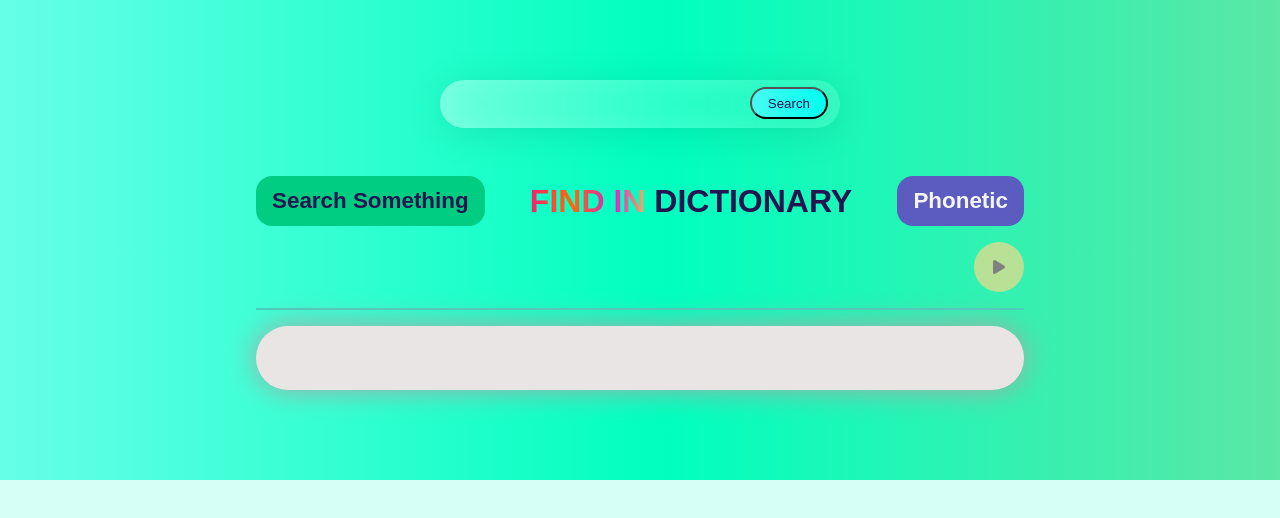
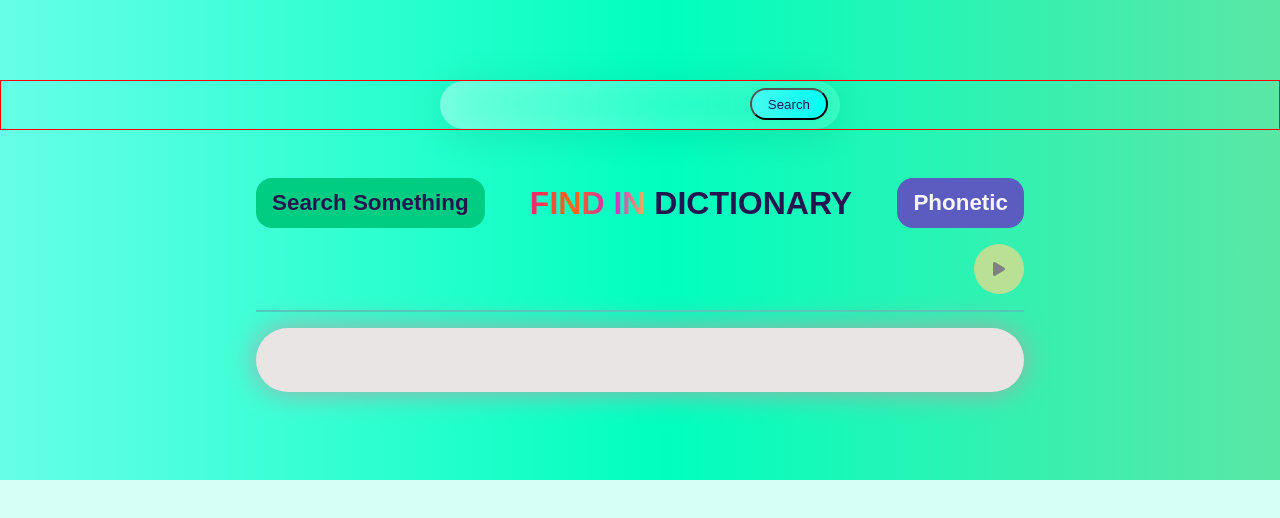
Before and after one commit to mdabdulaziztanvir/colorFlipper, a plain HTML site: page dictionary-api/index.html in a window 1280 px wide. Drawn offline with Linux system fonts and the light colour scheme.

Commit message:
try three

```diff
--- a/dictionary-api/style.css
+++ b/dictionary-api/style.css
@@ -70,7 +70,7 @@ h4 {
 .input-container {
   display: flex;
   justify-content: center;
-  position: relative;
+  border: 1px solid red;
   margin-top: -25rem;
 }
 .input-field {
```
